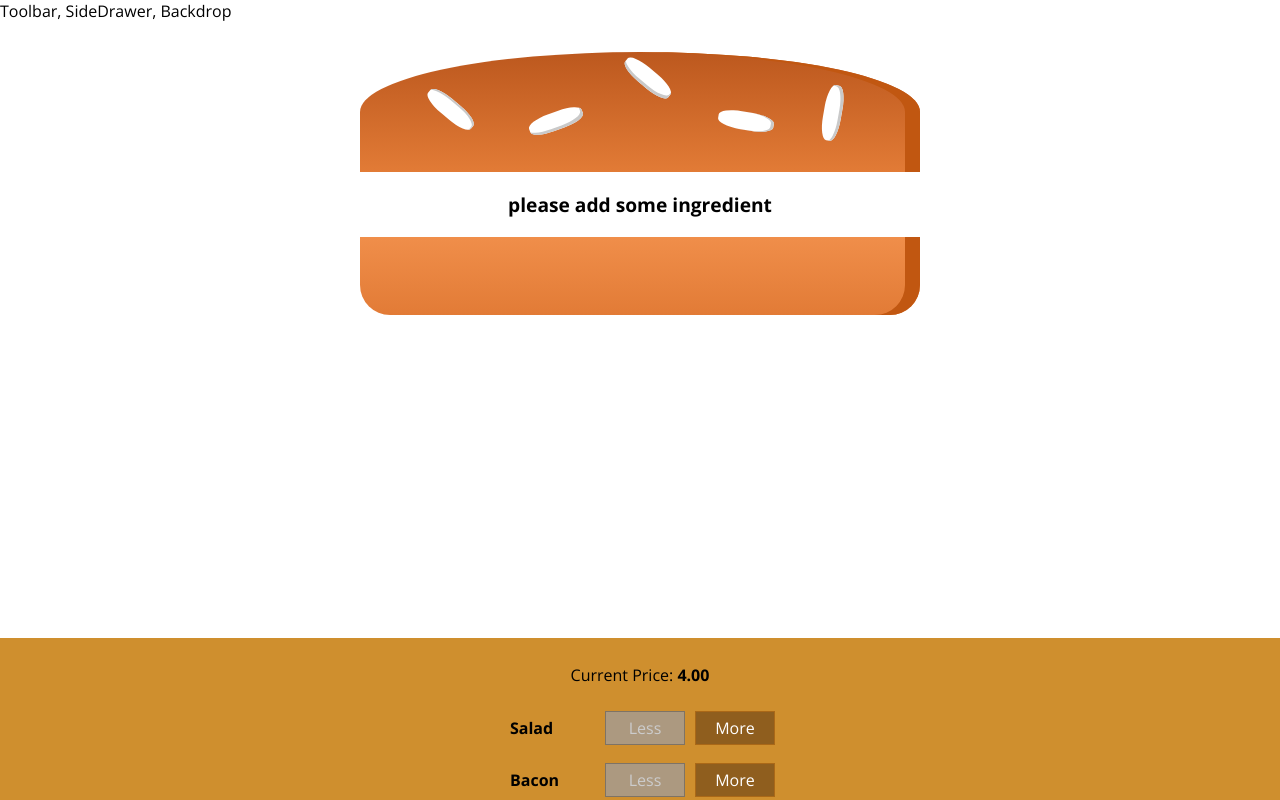
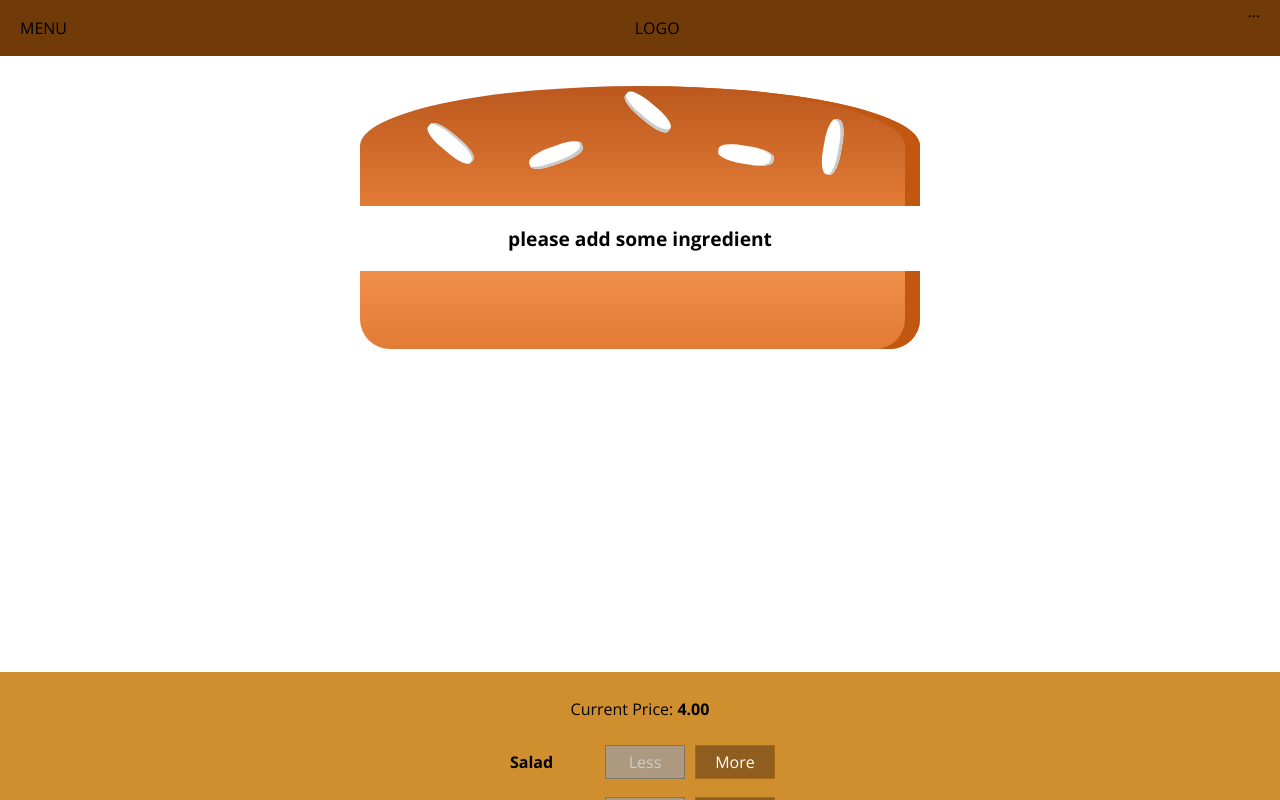
Before and after one commit to Tirth1842/burger_builder, a React app: page / in a window 1280 px wide. Shown: the top 800 px of the page. Built offline with nearby package versions, Linux system fonts and the light colour scheme.

Commit message:
toolbar with css

```diff
--- a/src/components/Burger/OrderSummary/OrderSummary.js
+++ b/src/components/Burger/OrderSummary/OrderSummary.js
@@ -18,7 +18,7 @@
             <ul>
                 {ingredientSummary}
             </ul>
-
+            <p><strong>TotalPrice: {props.TotalPrice.toFixed(2)}</strong></p>
             <p>Continue to checkout?</p>
             <Button btnType="Danger" clicked={props.purchaseCancelled}>CANCEL</Button>
             <Button btnType="Success" clicked={props.purchaseContinued}>CONTINUE</Button>
--- a/src/components/Layout/Layout.js
+++ b/src/components/Layout/Layout.js
@@ -1,12 +1,12 @@
 import React from 'react';
 import Aux from '../../hoc/Auxiliary'
 import classes from './Layout.module.css'
+import Toolbar from '../Navigation/Toolbar/Toolbar';
+
 
 const layout = ( props ) => (
     <Aux>
-        <div>
-            Toolbar, SideDrawer, Backdrop
-        </div>
+        <Toolbar />
         <main className={classes.Content}>
             {props.children}
         </main>
--- a/src/components/Layout/Layout.module.css
+++ b/src/components/Layout/Layout.module.css
@@ -1,3 +1,3 @@
 .Content {
-    margin-top: 16px;
+    margin-top: 72px;
 }
--- /dev/null
+++ b/src/components/Navigation/Toolbar/Toolbar.js
@@ -0,0 +1,15 @@
+import React from 'react';
+
+import classes from './Toolbar.module.css';
+
+const toolbar = (props) => (
+    <header className={classes.Toolbar}>
+        <div>MENU</div>
+        <div>LOGO</div>
+        <nav>
+            ...
+        </nav>
+    </header>
+);
+
+export default toolbar;
--- /dev/null
+++ b/src/components/Navigation/Toolbar/Toolbar.module.css
@@ -0,0 +1,19 @@
+.Toolbar {
+    height: 56px;
+    width: 100%;
+    position: fixed;
+    top: 0;
+    left: 0;
+    background-color: #703B09;
+    display: flex;
+    justify-content: space-between;
+    align-items: center;
+    padding: 0 20px;
+    box-sizing: border-box;
+    z-index: 90;
+
+}
+
+.Toolbar nav {
+    height: 100%;
+}
--- a/src/containers/BurgerBuilder/BurgerBuilder.js
+++ b/src/containers/BurgerBuilder/BurgerBuilder.js
@@ -104,6 +104,7 @@
                     ingredients={this.state.ingredients}
                     purchaseCancelled={this.purchaseCancelHandler}
                     purchaseContinued={this.purchaseContinueHandler}
+                    TotalPrice={this.state.totalPrice}
                     />
                 </Modal>
                 <Burger ingredients={this.state.ingredients}/>
```
